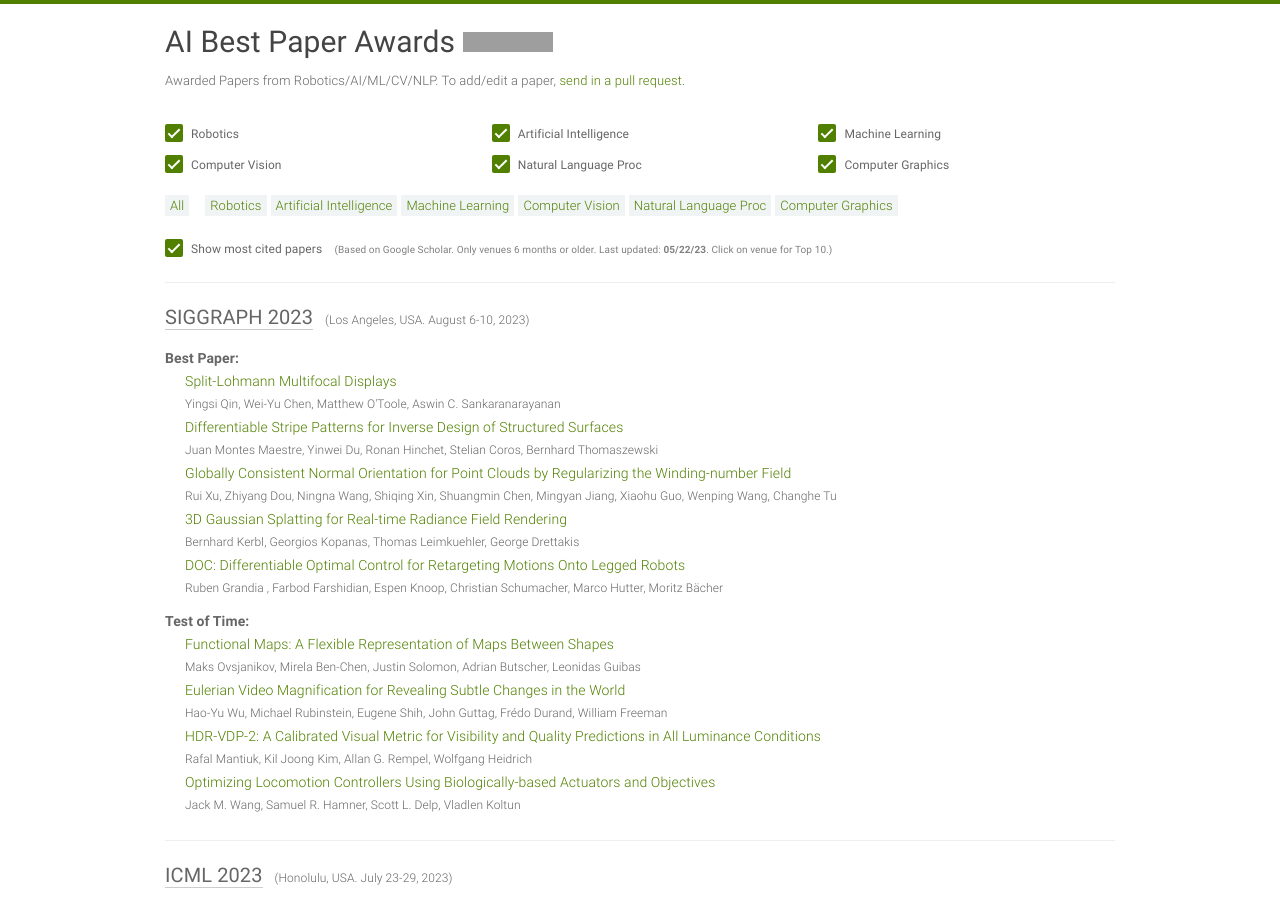
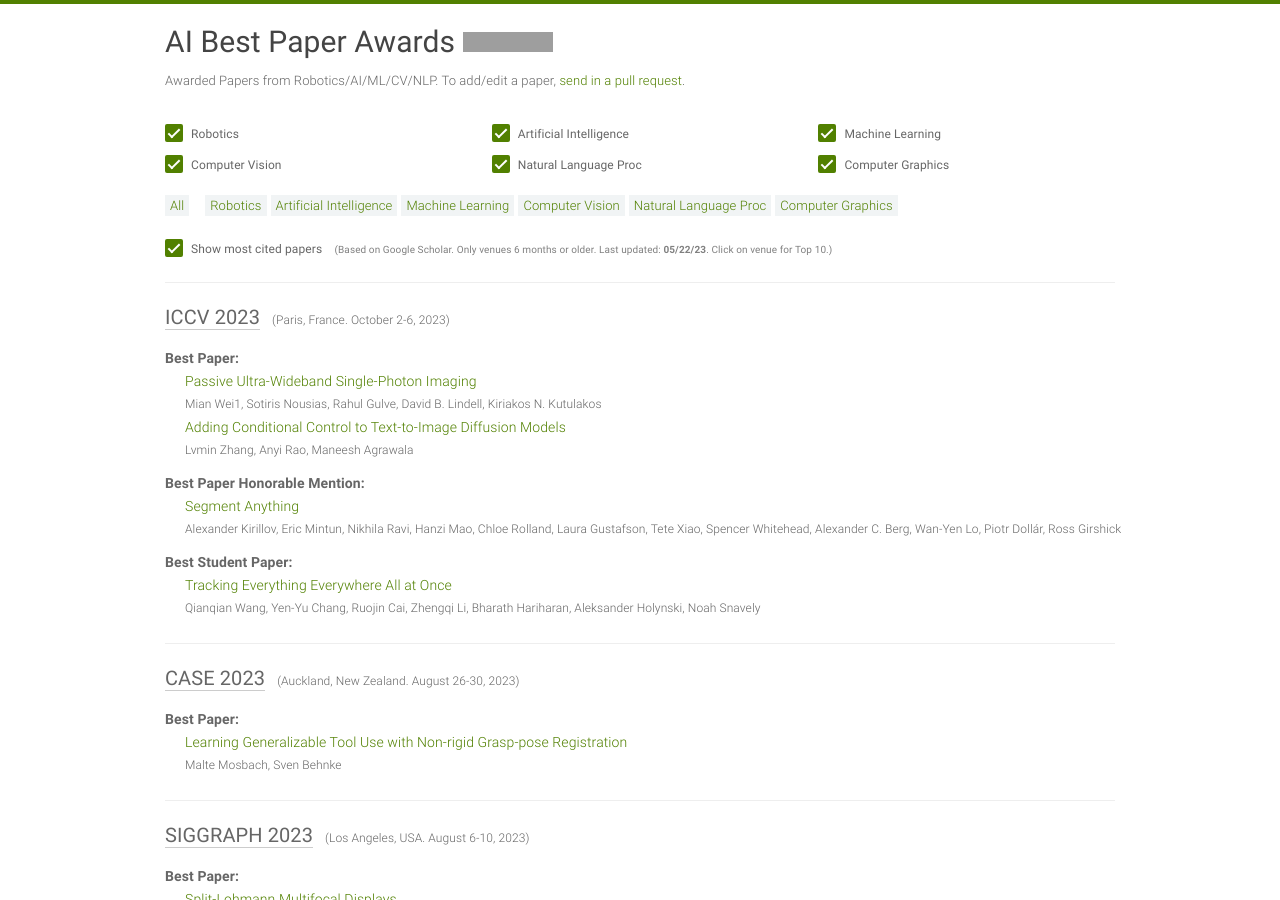
Before and after one commit to clemense/ai-bestpapers, a Jekyll site: the page built from index.html, in a window 1280 px wide and 900 px high. Built offline with Jekyll 4.4.1, drawn with Linux system fonts in a browser that asks for light colours; some of the changed text lies outside the part shown; grey boxes are pictures that could not be loaded.

Commit message:
Add ICCV 2023

```diff
--- a/_data/papers.yml
+++ b/_data/papers.yml
@@ -1,4 +1,57 @@
 ---
+
+- venue: ICCV
+  year: 2023
+  awards:
+  - award: Best Paper
+    title: Passive Ultra-Wideband Single-Photon Imaging
+    author: Mian Wei1, Sotiris Nousias, Rahul Gulve, David B. Lindell, Kiriakos N.
+      Kutulakos
+    link: https://openaccess.thecvf.com/content/ICCV2023/papers/Wei_Passive_Ultra-Wideband_Single-Photon_Imaging_ICCV_2023_paper.pdf
+    source: https://twitter.com/CSProfKGD/status/1709468257734787542
+  - award: Best Paper
+    title: Adding Conditional Control to Text-to-Image Diffusion Models
+    author: Lvmin Zhang, Anyi Rao, Maneesh Agrawala
+    link: https://arxiv.org/abs/2302.05543
+    source: https://twitter.com/CSProfKGD/status/1709468257734787542
+  - award: Best Paper Honorable Mention
+    title: Segment Anything
+    author: Alexander Kirillov, Eric Mintun, Nikhila Ravi, Hanzi Mao, Chloe Rolland,
+      Laura Gustafson, Tete Xiao, Spencer Whitehead, Alexander C. Berg, Wan-Yen Lo,
+      Piotr Dollár, Ross Girshick
+    link: https://arxiv.org/abs/2304.02643
+    source: https://twitter.com/CSProfKGD/status/1709468257734787542
+  - award: Best Student Paper
+    title: Tracking Everything Everywhere All at Once
+    author: Qianqian Wang, Yen-Yu Chang, Ruojin Cai, Zhengqi Li, Bharath Hariharan,
+      Aleksander Holynski, Noah Snavely
+    link: https://arxiv.org/abs/2306.05422
+    source: https://twitter.com/CSProfKGD/status/1709468257734787542
+  place: Paris, France
+  date: October 2-6, 2023
+  sub: CV
+
+- venue: CASE
+  year: 2023
+  awards:
+  - award: Best Paper
+    title: Learning Generalizable Tool Use with Non-rigid Grasp-pose Registration
+    link: https://arxiv.org/abs/2307.16499
+    author: Malte Mosbach, Sven Behnke
+    source: https://twitter.com/SvenBehnke/status/1696561779566957052
+  # - award: Best Student Paper
+  #   title: null
+  #   link: null
+  #   author: null
+  #   source: null
+  # - award: Best Application Paper
+  #   title: null
+  #   link: null
+  #   author: null
+  #   source: null
+  place: Auckland, New Zealand
+  date: August 26-30, 2023
+  sub: RO
 
 - venue: SIGGRAPH
   year: 2023
@@ -1280,7 +1333,7 @@
     link: https://openaccess.thecvf.com/content/ICCV2021/html/Lindenberger_Pixel-Perfect_Structure-From-Motion_With_Featuremetric_Refinement_ICCV_2021_paper.html
     source: https://iccv2021.thecvf.com/iccv-2021-paper-awards
   place: Online
-  date: October 11 - October 17, 2021
+  date: October 11-17, 2021
   sub: CV
 
 - venue: IROS
```
